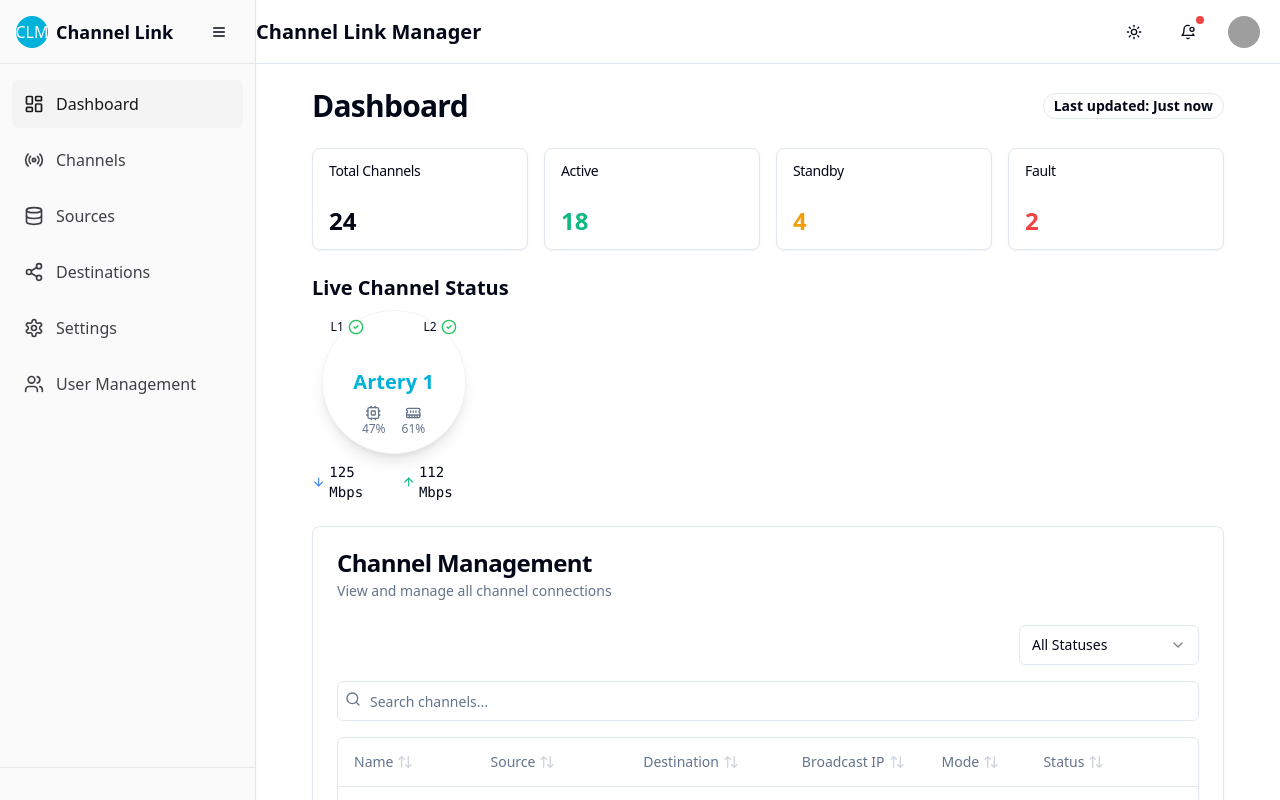
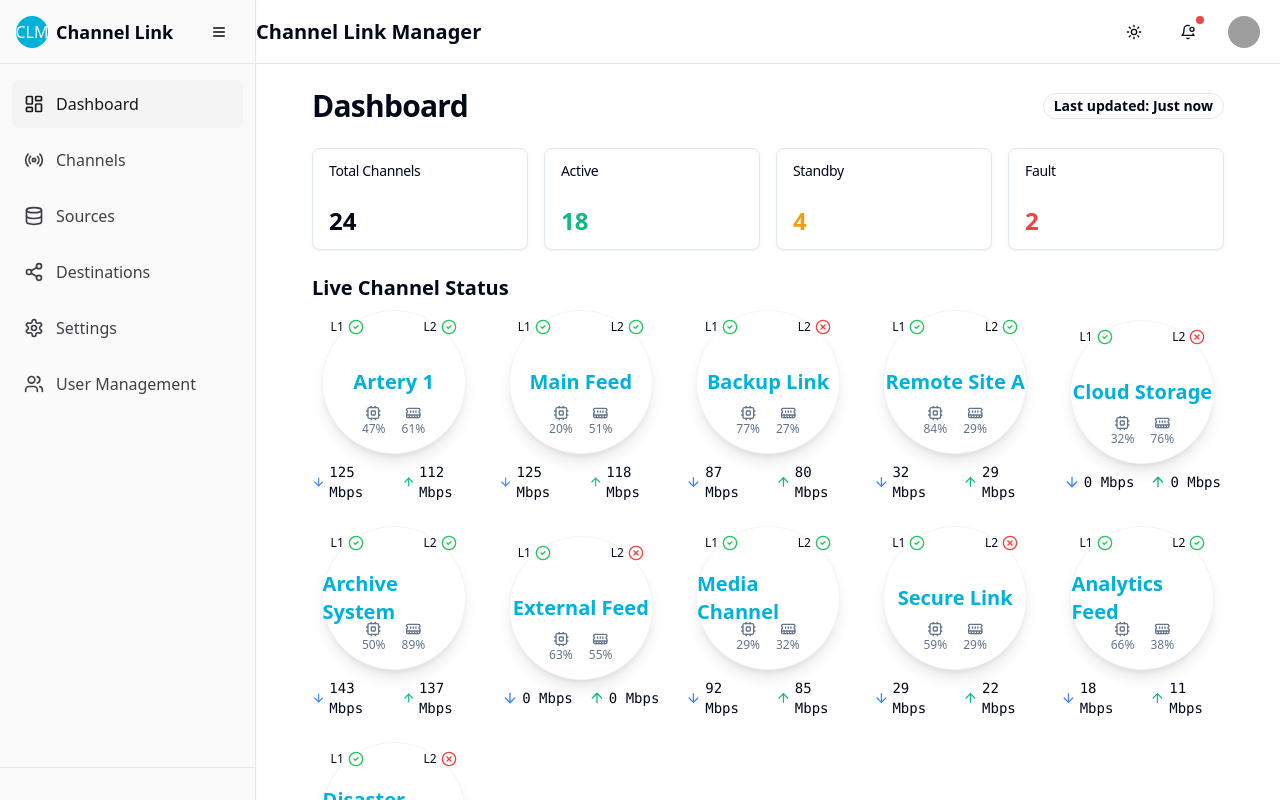
Before and after one commit to PazTaba/channel-flow-manager, a React (Vite) app: page / in a window 1280 px wide. Shown: the top 800 px of the page. Built offline with nearby package versions, Linux system fonts and the light colour scheme; grey boxes are pictures that could not be loaded.

Commit message:
Fix: Render ChannelCircle in Dashboard
Render the ChannelCircle component within the Dashboard component.

```diff
--- a/src/pages/Dashboard.tsx
+++ b/src/pages/Dashboard.tsx
@@ -8,6 +8,7 @@ import { QuickActions } from "@/components/dashboard/QuickActions";
 import { TopChannels } from "@/components/dashboard/TopChannels";
 import { useState } from "react";
 import type { Channel } from "@/components/dashboard/DashboardChannelsTable";
+import { ChannelCircle } from "@/components/dashboard/ChannelCircle";
 
 // Mock data for dashboard
 const channelStats = {
@@ -272,6 +273,18 @@ export default function Dashboard() {
           {arteryChannels.map((ch) => (
             <ChannelDetailsDialog key={ch.name} channel={ch} />
           ))}
+          {channelsData.map((channel) => (
+            <ChannelCircle
+              key={channel.id}
+              name={channel.name}
+              channelLink1Status={channel.primaryDestinationIp ? "online" : "offline"}
+              channelLink2Status={channel.secondaryDestinationIp ? "online" : "offline"}
+              cpu={Math.floor(Math.random() * 80) + 10}
+              ram={Math.floor(Math.random() * 70) + 20}
+              bitrateIn={channel.bitrateIn || 0}
+              bitrateOut={channel.bitrateOut || 0}
+            />
+          ))}
         </div>
       </div>
 
```
